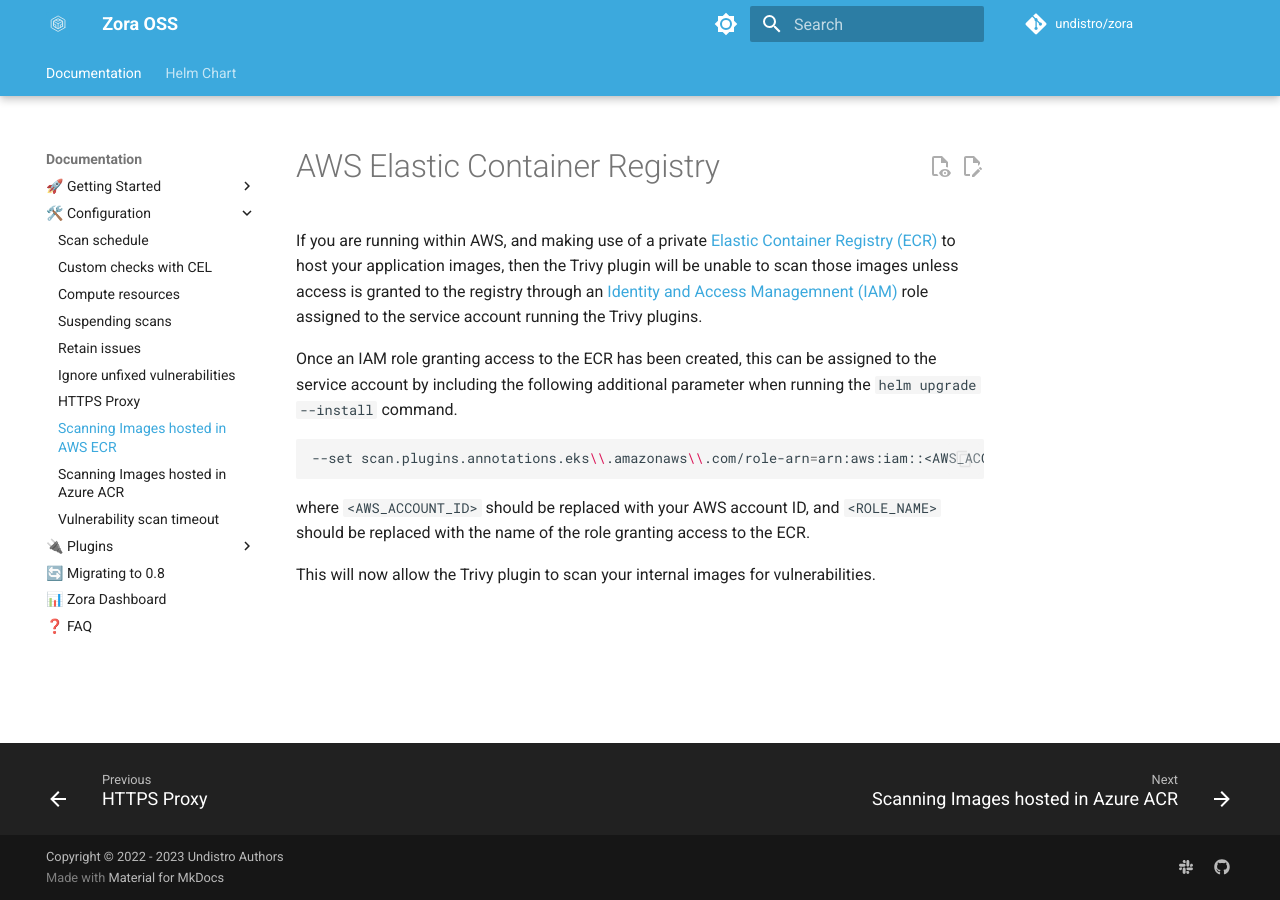
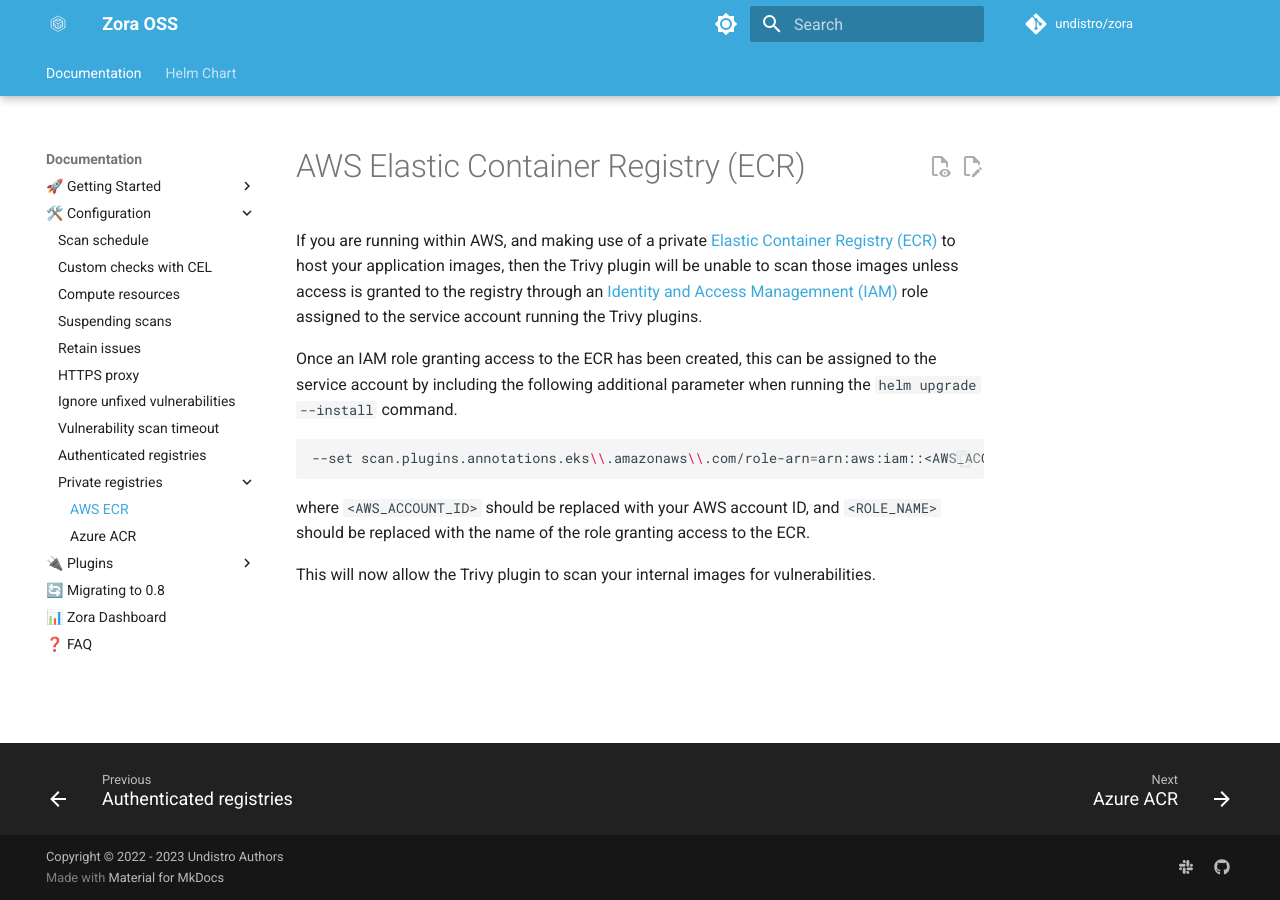
Before and after one commit to undistro/zora, an MkDocs documentation site: the page built from docs/configuration/private-registries/ecr.md, in a window 1280 px wide. Built offline with MkDocs 1.6.1 and Material for MkDocs 9.7.7, drawn with Linux system fonts in a browser that asks for light colours; comment, search, counter and statistics services are not loaded; the version menu is left out.

Commit message:
OpenShift support (#250)
* set SSL_CERT_DIR environment variable for trivy

* set a different cache directory for trivy

* add insecure helm parameter for trivy

* identify openshift as provider

* add missing target _blank in doc links

* don't set runAsUser and runAsGroup by default (just runAsNonRoot is enough)

* docs: add page for private registries

* bump trivy to 0.49.1

* bump Zora Helm chart version to 0.8.4-rc1

* rename doc page to Authenticated Registries

```diff
--- a/docs/configuration/aws-elastic-container-registry.md
+++ b/docs/configuration/private-registries/ecr.md
@@ -1,6 +1,6 @@
-# AWS Elastic Container Registry
+# AWS Elastic Container Registry (ECR)
 
-If you are running within AWS, and making use of a private [Elastic Container Registry (ECR)](https://aws.amazon.com/ecr/) to host your application images, then the Trivy plugin will be unable to scan those images unless access is granted to the registry through an [Identity and Access Managemnent (IAM)](https://aws.amazon.com/iam/) role assigned to the service account running the Trivy plugins.
+If you are running within AWS, and making use of a private [Elastic Container Registry (ECR)](https://aws.amazon.com/ecr/){:target="_blank"} to host your application images, then the Trivy plugin will be unable to scan those images unless access is granted to the registry through an [Identity and Access Managemnent (IAM)](https://aws.amazon.com/iam/){:target="_blank"} role assigned to the service account running the Trivy plugins.
 
 Once an IAM role granting access to the ECR has been created, this can be assigned to the service account by including the following additional parameter when running the `helm upgrade --install` command.
 
--- a/mkdocs.yml
+++ b/mkdocs.yml
@@ -86,11 +86,13 @@
           - Compute resources: configuration/resources.md
           - Suspending scans: configuration/suspend-scan.md
           - Retain issues: configuration/retain-issues.md
+          - HTTPS proxy: configuration/https-proxy.md
           - Ignore unfixed vulnerabilities: plugins/trivy/#large-vulnerability-reports
-          - HTTPS Proxy: configuration/https-proxy.md
-          - Scanning Images hosted in AWS ECR: configuration/aws-elastic-container-registry.md
-          - Scanning Images hosted in Azure ACR: configuration/acr.md
           - Vulnerability scan timeout: plugins/trivy/#scan-timeout
+          - Authenticated registries: configuration/authenticated-registries.md
+          - Private registries:
+              - AWS ECR: configuration/private-registries/ecr.md
+              - Azure ACR: configuration/private-registries/acr.md
       - "🔌 Plugins":
           - Overview: plugins/index.md
           - Misconfiguration:
```
Also changed, not shown: charts/zora/README.md (+5 -4 lines), docs/configuration/authenticated-registries.md (added, +33 -0 lines), docs/configuration/private-registries/acr.md (renamed from docs/configuration/acr.md, +2 -2 lines), docs/index.md (+2 -2 lines), docs/plugins/index.md (+1 -1 lines), docs/plugins/trivy.md (+1 -1 lines), 7 other files.
